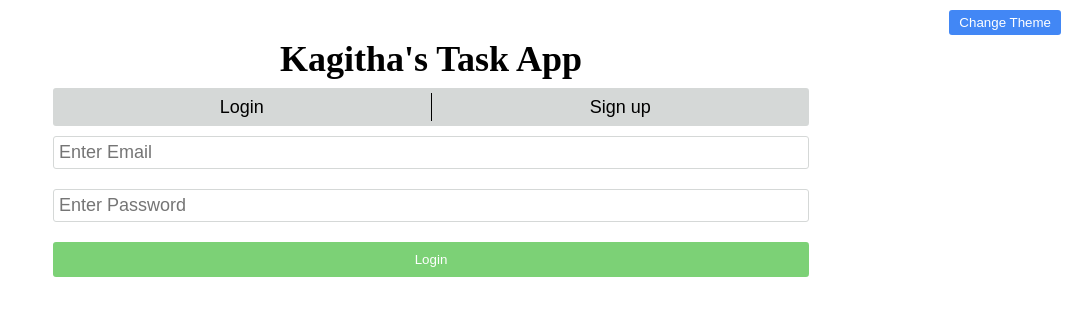
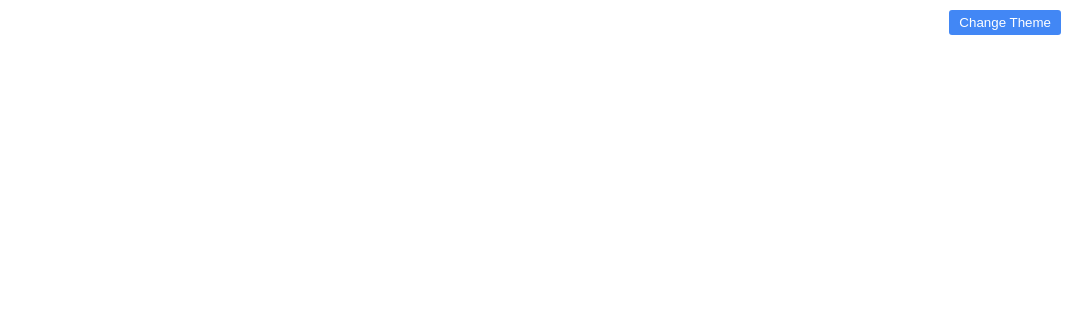
Before and after one commit to kagithapk/task-manager, a React (Create React App) app: page / in a window 1280 px wide. Shown: the top 316 px of the page, without its empty margins (209-1280 px from the left). Built offline with nearby package versions, Linux system fonts and the light colour scheme.

Commit message:
Add form routing.

```diff
--- a/package.json
+++ b/package.json
@@ -10,6 +10,7 @@
     "prop-types": "^15.7.2",
     "react": "^16.13.1",
     "react-dom": "^16.13.1",
+    "react-router-dom": "^5.2.0",
     "react-scripts": "3.4.3"
   },
   "scripts": {
--- a/src/App.jsx
+++ b/src/App.jsx
@@ -1,4 +1,5 @@
 import React from 'react';
+import { BrowserRouter, Route, Switch } from 'react-router-dom';
 import './App.scss';
 import Button from './components/atoms/button';
 import useChangeTheme from './hooks/useChangeTheme';
@@ -18,7 +19,12 @@ function App() {
           handleClick={useChangeTheme()}
         />
       </section>
-      <LoginPage />
+      <BrowserRouter>
+        <Switch>
+          <Route path="/login" component={LoginPage} />
+          <Route path="/sign-up" component={LoginPage} />
+        </Switch>
+      </BrowserRouter>
     </section>
   );
 }
--- a/src/components/organisms/form/Form.scss
+++ b/src/components/organisms/form/Form.scss
@@ -10,6 +10,10 @@
   &:hover {
     cursor: pointer;
     background-color: $dark-gray;
+  }
+
+  &:focus-within {
+    outline: none;
   }
 }
 
--- a/src/components/organisms/form/index.jsx
+++ b/src/components/organisms/form/index.jsx
@@ -7,7 +7,7 @@ import TextP from '../../atoms/textP';
 const Form = ({
   tabOptionOneText,
   tabOptionTwoText,
-  setFormType,
+  onTabClick,
   form,
 }) => (
   <>
@@ -16,8 +16,8 @@ const Form = ({
         <section
           role="button"
           className="login-heading"
-          onKeyDown={() => setFormType('login')}
-          onClick={() => setFormType('login')}
+          onKeyDown={() => onTabClick('login')}
+          onClick={() => onTabClick('login')}
           tabIndex={0}
         >
           <TextP context={tabOptionOneText} className="text-p-black" />
@@ -25,8 +25,8 @@ const Form = ({
         <section
           role="button"
           className="sign-up-heading"
-          onKeyDown={() => setFormType('signIn')}
-          onClick={() => setFormType('signIn')}
+          onKeyDown={() => onTabClick('signUp')}
+          onClick={() => onTabClick('signUp')}
           tabIndex={-1}
         >
           <TextP context={tabOptionTwoText} className="text-p-black" />
@@ -42,7 +42,7 @@ const Form = ({
 Form.propTypes = {
   tabOptionOneText: PropTypes.string,
   tabOptionTwoText: PropTypes.string,
-  setFormType: PropTypes.func.isRequired,
+  onTabClick: PropTypes.func.isRequired,
   form: PropTypes.element,
 };
 
--- a/src/components/pages/login/index.jsx
+++ b/src/components/pages/login/index.jsx
@@ -1,9 +1,10 @@
 import React, { useState, useEffect } from 'react';
+import PropTypes from 'prop-types';
 import InitialTemplate from '../../templates/initialTemplate';
 import { loginFormFields, signInFormFields } from '../../../constants/formFields';
 import { loginFormFields as tagsHelper } from '../../../helpers/loginFormFields';
 
-const LoginPage = () => {
+const LoginPage = ({ history }) => {
   const [name, setName] = useState('');
   const [email, setEmail] = useState('');
   const [password, setPassword] = useState('');
@@ -19,13 +20,19 @@ const LoginPage = () => {
     else setOpenForm(false);
   }, [email, password, name, formType]);
 
+  useEffect(() => {
+    setEmail('');
+    setPassword('');
+    setName('');
+  }, [formType]);
+
   let formFields;
 
   switch (formType) {
     case 'login':
       formFields = loginFormFields;
       break;
-    case 'signIn':
+    case 'signUp':
       formFields = signInFormFields;
       break;
     default:
@@ -36,13 +43,22 @@ const LoginPage = () => {
     event.preventDefault();
     switch (formType) {
       case 'login':
-        console.log(email, password);
+        history.push('/');
         break;
-      case 'signIn':
-        console.log(name, email, password);
+      case 'signUp':
+        history.push('/');
         break;
       default: break;
     }
+  };
+
+  const onTabClick = (value) => {
+    switch (value) {
+      case 'login': history.push('/login'); break;
+      case 'signUp': history.push('/sign-up'); break;
+      default: break;
+    }
+    setFormType(value);
   };
 
   const form = (
@@ -77,11 +93,21 @@ const LoginPage = () => {
         headingText="Kagitha's Task App"
         tabOptionOneText="Login"
         tabOptionTwoText="Sign up"
-        setFormType={setFormType}
+        onTabClick={onTabClick}
         form={form}
       />
     </>
   );
 };
 
+LoginPage.propTypes = {
+  history: PropTypes.shape(PropTypes.any),
+};
+
+LoginPage.defaultProps = {
+  history: {
+    push: () => {},
+  },
+};
+
 export default LoginPage;
--- a/src/components/templates/initialTemplate/index.jsx
+++ b/src/components/templates/initialTemplate/index.jsx
@@ -9,7 +9,7 @@ const InitialTemplate = ({
   form,
   tabOptionOneText,
   tabOptionTwoText,
-  setFormType,
+  onTabClick,
 }) => (
   <>
     <section className="initial-template-container">
@@ -19,7 +19,7 @@ const InitialTemplate = ({
       <Form
         tabOptionOneText={tabOptionOneText}
         tabOptionTwoText={tabOptionTwoText}
-        setFormType={setFormType}
+        onTabClick={onTabClick}
         form={form}
       />
     </section>
@@ -31,7 +31,7 @@ InitialTemplate.propTypes = {
   form: PropTypes.element,
   tabOptionOneText: PropTypes.string,
   tabOptionTwoText: PropTypes.string,
-  setFormType: PropTypes.func.isRequired,
+  onTabClick: PropTypes.func.isRequired,
 };
 
 InitialTemplate.defaultProps = {
--- a/src/index.js
+++ b/src/index.jsx
@@ -11,7 +11,7 @@ ReactDOM.render(
       <App />
     </ThemeProvider>
   </React.StrictMode>,
-  document.getElementById('root')
+  document.getElementById('root'),
 );
 
 // If you want your app to work offline and load faster, you can change
```
Also changed, not shown: 1 other file (tests, documents, lock files or other folders).
